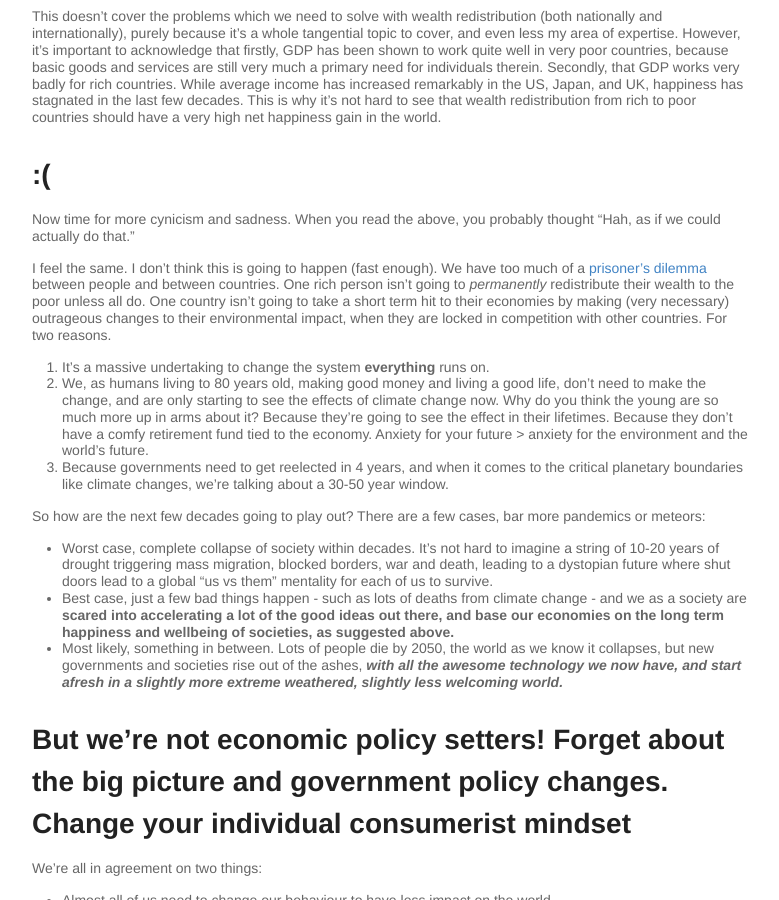
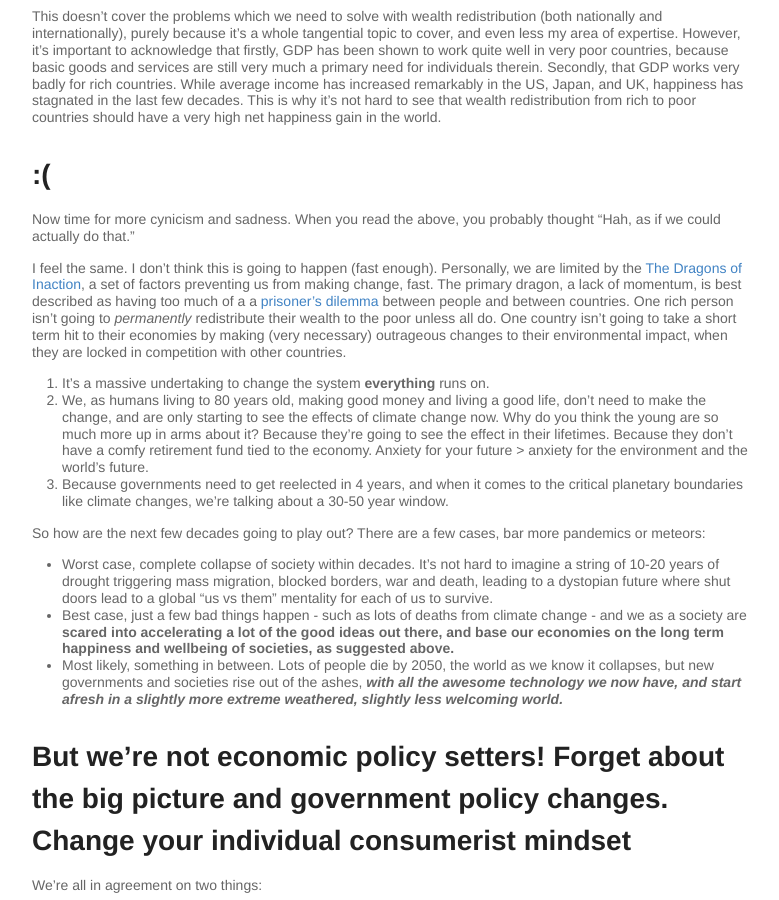
Before and after one commit to ryan-anderson-ds/ryan-anderson-ds.github.io, a Jekyll site: the page built from _posts/2023-05-16-Wrong-metric.md, in a window 1280 px wide and 900 px high, scrolled down 8873 px. Shown: the whole window, without its empty margins (248-1027 px from the left). Built offline with Jekyll 4.4.1, drawn with Linux system fonts in a browser that asks for light colours; some of the changed text lies outside the part shown.

Commit message:
Update 2023-05-16-Wrong-metric.md

```diff
--- a/_posts/2023-05-16-Wrong-metric.md
+++ b/_posts/2023-05-16-Wrong-metric.md
@@ -194,8 +194,7 @@
 
 Now time for more cynicism and sadness. When you read the above, you probably thought “Hah, as if we could actually do that.”
 
-I feel the same. I don’t think this is going to happen (fast enough). We have too much of a [prisoner’s dilemma](https://en.wikipedia.org/wiki/Prisoner%27s_dilemma) between people and between countries. One rich person isn’t going to _permanently_ redistribute their wealth to the poor unless all do. One country isn’t going to take a short term hit to their economies by making (very necessary) outrageous changes to their environmental impact, when they are locked in competition with other countries. For two reasons.
-
+I feel the same. I don’t think this is going to happen (fast enough). Personally, we are limited by the [The Dragons of Inaction](https://www.researchgate.net/publication/254734365_The_Dragons_of_Inaction_Psychological_Barriers_That_Limit_Climate_Change_Mitigation_and_Adaptation), a set of factors preventing us from making change, fast. The primary dragon, a lack of momentum, is best described as having too much of a a [prisoner’s dilemma](https://en.wikipedia.org/wiki/Prisoner%27s_dilemma) between people and between countries. One rich person isn’t going to _permanently_ redistribute their wealth to the poor unless all do. One country isn’t going to take a short term hit to their economies by making (very necessary) outrageous changes to their environmental impact, when they are locked in competition with other countries.
 
 
 1. It’s a massive undertaking to change the system **everything** runs on.
@@ -237,9 +236,14 @@
 
 For example,
 
-
-
 * For the long term, companies like Facebook should be measuring the positive interactions between communities and individuals, and measuring the negative interactions and polarisation of political and cultural viewpoints
 * Companies like Amazon should really be measuring and pushing the reduction of long-distance shipping and unsustainable products. But instead, they obscure this information in favour of short-term maximisation of sales.
 
 We, as white collar workers worried about our futures in a fast-changing world, should really be focusing on the long term viability of the company as much as short term metrics. Yet, we tend to chase quarterly or more frequent metrics like short term engagement and anomalies over the really big picture. We work for companies that claim that they want to be “100 year companies,” yet the _actual_ changes required for this need to come from us - the lowly workers in the ranks - as much as they need to come from the CEOs.
+
+
+
+### Appendix: Related reading
+
+* [Prosperity Without Growth](https://timjackson.org.uk/ecological-economics/pwg/): Not the inspiration behind this article, but a large part of reading I did towards it. Goes very in-depth into multiple topics mentioned above
+* [The Dragons of Inaction](https://www.researchgate.net/publication/254734365_The_Dragons_of_Inaction_Psychological_Barriers_That_Limit_Climate_Change_Mitigation_and_Adaptation): The psychological barriers preventing us from climate change action
```
